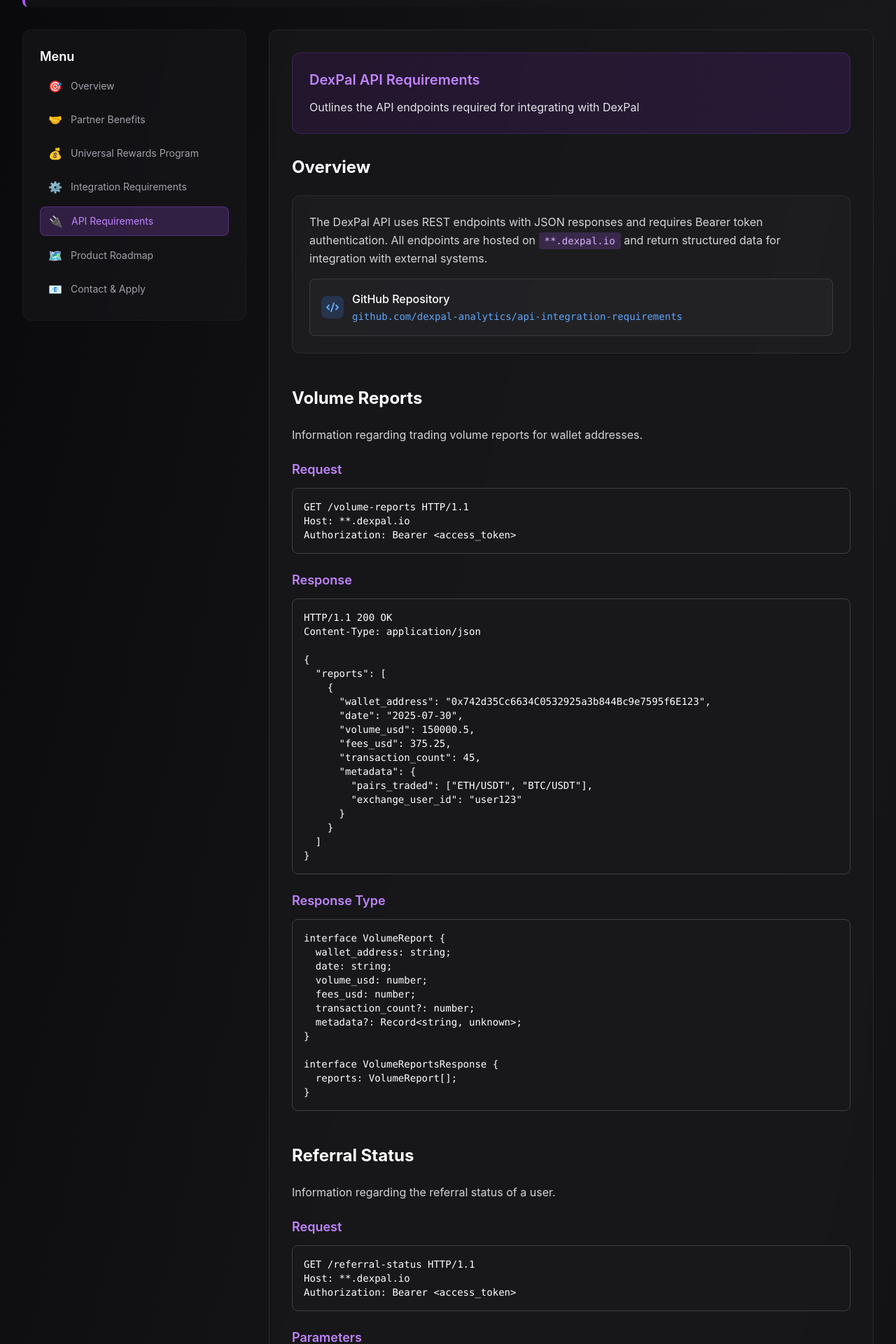
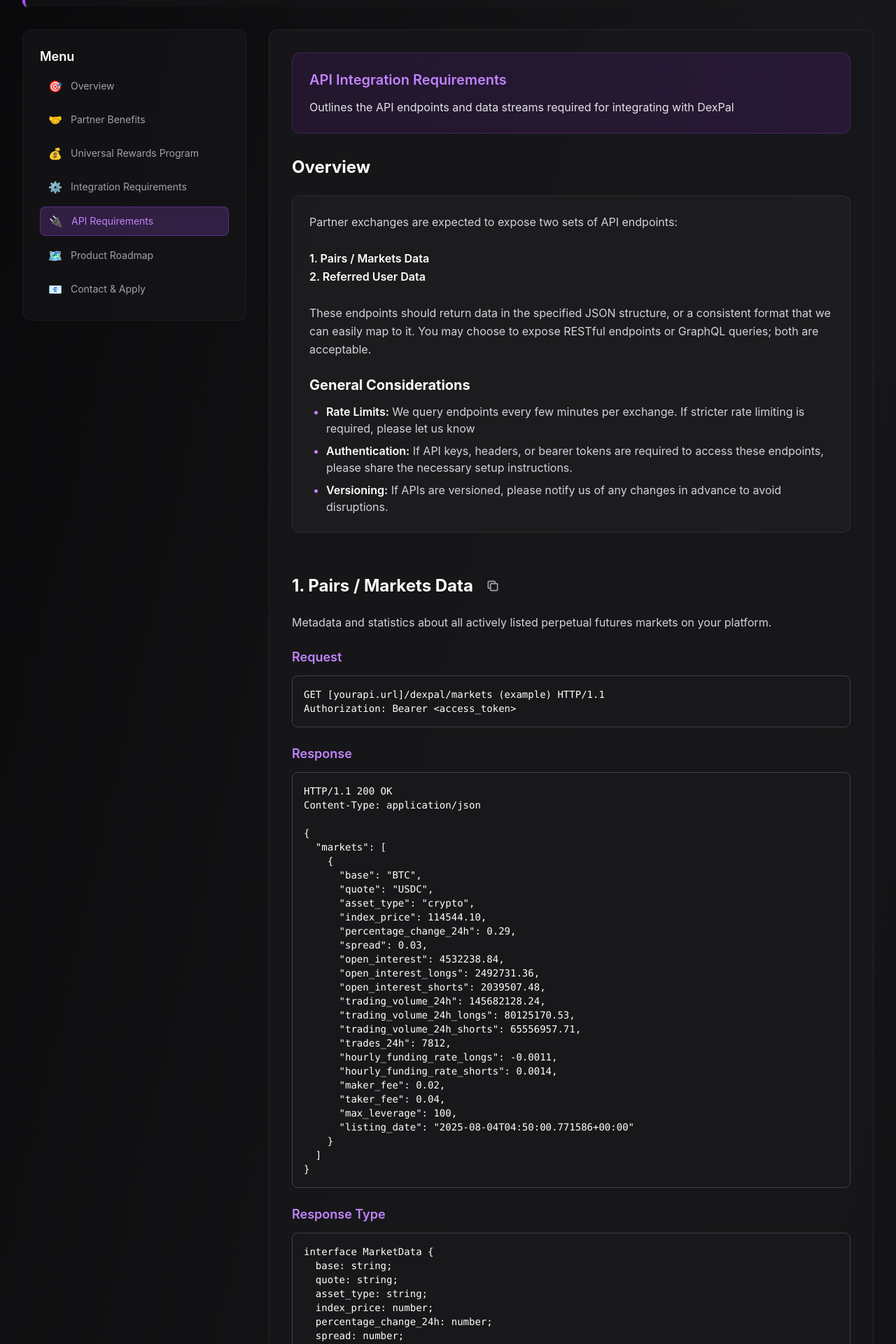
Before and after one commit to emtl688/dexpal-integrators, a React (Create React App) app: page /api in a window 1280 px wide. Shown: the part 216-2136 px from the top of the page at 70% size. Built offline with nearby package versions, Linux system fonts and the light colour scheme.

Commit message:
api integration updates

```diff
--- a/src/components/DexPalPartnershipDashboard.js
+++ b/src/components/DexPalPartnershipDashboard.js
@@ -13,6 +13,7 @@
 
   const [activeTab, setActiveTab] = useState(getCurrentTab);
   const [isMobileMenuOpen, setIsMobileMenuOpen] = useState(false);
+  const [copiedFragment, setCopiedFragment] = useState("");
 
   // Update activeTab when the route changes
   useEffect(() => {
@@ -20,6 +21,28 @@
     // eslint-disable-next-line
   }, [location.pathname]);
 
+  // Handle URL fragments (anchor links) for deep linking to sections
+  useEffect(() => {
+    const handleFragment = () => {
+      const fragment = location.hash.substring(1); // Remove the '#'
+      if (fragment && activeTab === "api") {
+        // Small delay to ensure content is rendered
+        setTimeout(() => {
+          const element = document.getElementById(fragment);
+          if (element) {
+            element.scrollIntoView({
+              behavior: "smooth",
+              block: "start",
+            });
+          }
+        }, 100);
+      }
+    };
+
+    handleFragment();
+    // eslint-disable-next-line
+  }, [location.hash, activeTab]);
+
   // Handle tab navigation
   const handleTabChange = (tabId) => {
     navigate(`/${tabId}`);
@@ -29,6 +52,20 @@
     setTimeout(() => {
       window.scrollTo({ top: 0, behavior: "smooth" });
     }, 100);
+  };
+
+  // Copy section link to clipboard
+  const copyLinkToSection = async (fragmentId) => {
+    const linkWithFragment = `http://partners.dexpal.io/api#${fragmentId}`;
+
+    try {
+      await navigator.clipboard.writeText(linkWithFragment);
+      setCopiedFragment(fragmentId);
+      // Clear the feedback after 2 seconds
+      setTimeout(() => setCopiedFragment(""), 2000);
+    } catch (err) {
+      console.error("Failed to copy link:", err);
+    }
   };
 
   const sideBarNavLinks = [
@@ -671,10 +708,11 @@
         {/* Page Introduction */}
         <div className="bg-gradient-to-r from-purple-900/20 to-purple-800/20 border border-purple-500/20 rounded-xl p-6 max-md:p-4 mb-8">
           <h3 className="text-xl font-semibold text-purple-400 mb-3">
-            DexPal API Requirements
+            API Integration Requirements
           </h3>
           <p className="text-zinc-200 leading-relaxed">
-            Outlines the API endpoints required for integrating with DexPal
+            Outlines the API endpoints and data streams required for integrating
+            with DexPal
           </p>
         </div>
 
@@ -682,15 +720,51 @@
         <div className="mb-12">
           <h2 className="text-2xl font-bold text-white mb-6">Overview</h2>
           <div className="bg-zinc-800/40 border border-zinc-700/50 rounded-xl p-6 mb-6">
-            <p className="text-zinc-300 leading-relaxed mb-4">
-              The DexPal API uses REST endpoints with JSON responses and
-              requires Bearer token authentication. All endpoints are hosted on{" "}
-              <code className="bg-purple-500/20 text-purple-300 px-2 py-1 rounded text-sm">
-                **.dexpal.io
-              </code>{" "}
-              and return structured data for integration with external systems.
-            </p>
-            <div className="flex items-center space-x-3 bg-zinc-800/60 border border-zinc-600/50 rounded-lg p-4">
+            <p className="text-zinc-300 leading-relaxed">
+              Partner exchanges are expected to expose two sets of API
+              endpoints:
+              <br />
+              <br />
+              <span className="font-semibold text-white">
+                1. Pairs / Markets Data
+              </span>
+              <br />
+              <span className="font-semibold text-white">
+                2. Referred User Data
+              </span>
+              <br />
+              <br />
+              These endpoints should return data in the specified JSON
+              structure, or a consistent format that we can easily map to it.
+              You may choose to expose RESTful endpoints or GraphQL queries;
+              both are acceptable.
+            </p>
+            <h3 className="text-xl font-bold text-white mt-6">
+              General Considerations
+            </h3>
+            <ul className="space-y-2 text-zinc-300 list-disc marker:text-purple-400 ml-6 mt-3">
+              <li>
+                <span className="font-semibold text-white">Rate Limits:</span>
+                &nbsp;We query endpoints every few minutes per exchange. If
+                stricter rate limiting is required, please let us know
+              </li>
+              <li>
+                <span className="font-semibold text-white">
+                  Authentication:
+                </span>
+                &nbsp;If API keys, headers, or bearer tokens are required to
+                access these endpoints, please share the necessary setup
+                instructions.
+              </li>
+              <li>
+                <span className="font-semibold text-white">Versioning:</span>
+                &nbsp;If APIs are versioned, please notify us of any changes in
+                advance to avoid disruptions.
+              </li>
+            </ul>
+          </div>
+
+          {/* <div className="flex items-center space-x-3 bg-zinc-800/60 border border-zinc-600/50 rounded-lg p-4">
             <div className="w-8 h-8 bg-blue-500/20 rounded-lg flex items-center justify-center">
               <svg
                 className="w-5 h-5 text-blue-400"
@@ -715,240 +789,49 @@
                 github.com/dexpal-analytics/api-integration-requirements
               </a>
             </div>
-            </div>
-          </div>
-        </div>
-
-        {/* Volume Reports */}
+          </div> */}
+        </div>
+
+        {/* Markets Data */}
         <div className="mb-12">
-          <h2 className="text-2xl font-bold text-white mb-6">Volume Reports</h2>
-          <p className="text-zinc-300 mb-6">
-            Information regarding trading volume reports for wallet addresses.
-          </p>
-
-          <div className="space-y-6">
-            {/* Request */}
-            <div>
-              <h3 className="text-lg font-semibold text-purple-400 mb-3">
-                Request
-              </h3>
-              <div className="bg-zinc-900 border border-zinc-700 rounded-lg p-4 overflow-x-auto">
-                <pre className="text-white text-sm font-mono">
-                  {`GET /volume-reports HTTP/1.1
-Host: **.dexpal.io
-Authorization: Bearer <access_token>`}
-                </pre>
-              </div>
-            </div>
-
-            {/* Response */}
-            <div>
-              <h3 className="text-lg font-semibold text-purple-400 mb-3">
-                Response
-              </h3>
-              <div className="bg-zinc-900 border border-zinc-700 rounded-lg p-4 overflow-x-auto">
-                <pre className="text-white text-sm font-mono">
-                  {`HTTP/1.1 200 OK
-Content-Type: application/json
-
-{
-  "reports": [
-    {
-      "wallet_address": "0x742d35Cc6634C0532925a3b844Bc9e7595f6E123",
-      "date": "2025-07-30",
-      "volume_usd": 150000.5,
-      "fees_usd": 375.25,
-      "transaction_count": 45,
-      "metadata": {
-        "pairs_traded": ["ETH/USDT", "BTC/USDT"],
-        "exchange_user_id": "user123"
-      }
-    }
-  ]
-}`}
-                </pre>
-              </div>
-            </div>
-
-            {/* Response Type */}
-            <div>
-              <h3 className="text-lg font-semibold text-purple-400 mb-3">
-                Response Type
-              </h3>
-              <div className="bg-zinc-900 border border-zinc-700 rounded-lg p-4 overflow-x-auto">
-                <pre className="text-white text-sm font-mono">
-                  {`interface VolumeReport {
-  wallet_address: string;
-  date: string;
-  volume_usd: number;
-  fees_usd: number;
-  transaction_count?: number;
-  metadata?: Record<string, unknown>;
-}
-
-interface VolumeReportsResponse {
-  reports: VolumeReport[];
-}`}
-                </pre>
-              </div>
-            </div>
-          </div>
-        </div>
-
-        {/* Referral Status */}
-        <div className="mb-12">
-          <h2 className="text-2xl font-bold text-white mb-6">
-            Referral Status
+          <div id="pairs" className="pt-3 flex items-center mb-6">
+            <h2 className="text-2xl font-bold text-white">
+              1. Pairs / Markets Data
             </h2>
-          <p className="text-zinc-300 mb-6">
-            Information regarding the referral status of a user.
-          </p>
-
-          <div className="space-y-6">
-            {/* Request */}
-            <div>
-              <h3 className="text-lg font-semibold text-purple-400 mb-3">
-                Request
-              </h3>
-              <div className="bg-zinc-900 border border-zinc-700 rounded-lg p-4 overflow-x-auto">
-                <pre className="text-white text-sm font-mono">
-                  {`GET /referral-status HTTP/1.1
-Host: **.dexpal.io
-Authorization: Bearer <access_token>`}
-                </pre>
-              </div>
-            </div>
-
-            {/* Parameters */}
-            <div>
-              <h3 className="text-lg font-semibold text-purple-400 mb-3">
-                Parameters
-              </h3>
-              <div className="bg-zinc-800/40 border border-zinc-700/50 rounded-xl p-4">
-                <ul className="space-y-2 text-zinc-300">
-                  <li>
-                    <code className="bg-purple-500/20 text-purple-300 px-2 py-1 rounded text-sm">
-                      user_address
-                    </code>
-                    <span className="text-red-400 ml-2">(required)</span>
-                    <span className="ml-2">The user's wallet address.</span>
-                  </li>
-                </ul>
-              </div>
-            </div>
-
-            {/* Response */}
-            <div>
-              <h3 className="text-lg font-semibold text-purple-400 mb-3">
-                Response
-              </h3>
-              <div className="bg-zinc-900 border border-zinc-700 rounded-lg p-4 overflow-x-auto">
-                <pre className="text-white text-sm font-mono">
-                  {`HTTP/1.1 200 OK
-Content-Type: application/json
-
-{
-  "is_active": true
-}`}
-                </pre>
-              </div>
-            </div>
-
-            {/* Response Type */}
-            <div>
-              <h3 className="text-lg font-semibold text-purple-400 mb-3">
-                Response Type
-              </h3>
-              <div className="bg-zinc-900 border border-zinc-700 rounded-lg p-4 overflow-x-auto">
-                <pre className="text-white text-sm font-mono">
-                  {`interface ReferralStatusResponse {
-  is_active: boolean;
-}`}
-                </pre>
-              </div>
-            </div>
-          </div>
-        </div>
-
-        {/* DEX Points Balance */}
-        <div className="mb-12">
-          <h2 className="text-2xl font-bold text-white mb-6">
-            DEX Points Balance (Optional)
-          </h2>
-          <p className="text-zinc-300 mb-6">
-            Information regarding points balances for DEXs that have their own
-            points system.
-          </p>
-
-          <div className="space-y-6">
-            {/* Request */}
-            <div>
-              <h3 className="text-lg font-semibold text-purple-400 mb-3">
-                Request
-              </h3>
-              <div className="bg-zinc-900 border border-zinc-700 rounded-lg p-4 overflow-x-auto">
-                <pre className="text-white text-sm font-mono">
-                  {`GET /dex-points-balance HTTP/1.1
-Host: **.dexpal.io
-Authorization: Bearer <access_token>`}
-                </pre>
-              </div>
-            </div>
-
-            {/* Parameters */}
-            <div>
-              <h3 className="text-lg font-semibold text-purple-400 mb-3">
-                Parameters
-              </h3>
-              <div className="bg-zinc-800/40 border border-zinc-700/50 rounded-xl p-4">
-                <ul className="space-y-2 text-zinc-300">
-                  <li>
-                    <code className="bg-purple-500/20 text-purple-300 px-2 py-1 rounded text-sm">
-                      user_address
-                    </code>
-                    <span className="text-red-400 ml-2">(required)</span>
-                    <span className="ml-2">The user's wallet address.</span>
-                  </li>
-                </ul>
-              </div>
-            </div>
-
-            {/* Response */}
-            <div>
-              <h3 className="text-lg font-semibold text-purple-400 mb-3">
-                Response
-              </h3>
-              <div className="bg-zinc-900 border border-zinc-700 rounded-lg p-4 overflow-x-auto">
-                <pre className="text-white text-sm font-mono">
-                  {`HTTP/1.1 200 OK
-Content-Type: application/json
-
-{
-  "points": 100
-}`}
-                </pre>
-              </div>
-            </div>
-
-            {/* Response Type */}
-            <div>
-              <h3 className="text-lg font-semibold text-purple-400 mb-3">
-                Response Type
-              </h3>
-              <div className="bg-zinc-900 border border-zinc-700 rounded-lg p-4 overflow-x-auto">
-                <pre className="text-white text-sm font-mono">
-                  {`interface DEXPointsBalanceResponse {
-  points: number;
-}`}
-                </pre>
-              </div>
-            </div>
-          </div>
-        </div>
-
-        {/* Markets Data */}
-        <div>
-          <h2 className="text-2xl font-bold text-white mb-6">Markets Data</h2>
+            <button
+              onClick={() => copyLinkToSection("pairs")}
+              className="ml-3 p-1.5 text-zinc-400 hover:text-zinc-200 transition-colors"
+              title={copiedFragment === "pairs" ? "Copied!" : "Copy link"}
+            >
+              {copiedFragment === "pairs" ? (
+                <svg
+                  className="w-5 h-5 text-green-400"
+                  fill="currentColor"
+                  viewBox="0 0 20 20"
+                >
+                  <path
+                    fillRule="evenodd"
+                    d="M16.707 5.293a1 1 0 010 1.414l-8 8a1 1 0 01-1.414 0l-4-4a1 1 0 011.414-1.414L8 12.586l7.293-7.293a1 1 0 011.414 0z"
+                    clipRule="evenodd"
+                  />
+                </svg>
+              ) : (
+                <svg
+                  className="w-5 h-5"
+                  fill="none"
+                  stroke="currentColor"
+                  viewBox="0 0 24 24"
+                >
+                  <path
+                    strokeLinecap="round"
+                    strokeLinejoin="round"
+                    strokeWidth={2}
+                    d="M8 16H6a2 2 0 01-2-2V6a2 2 0 012-2h8a2 2 0 012 2v2m-6 12h8a2 2 0 002-2v-8a2 2 0 00-2-2h-8a2 2 0 00-2 2v8a2 2 0 002 2z"
+                  />
+                </svg>
+              )}
+            </button>
+          </div>
           <p className="text-zinc-300 mb-6">
             Metadata and statistics about all actively listed perpetual futures
             markets on your platform.
@@ -962,8 +845,7 @@
               </h3>
               <div className="bg-zinc-900 border border-zinc-700 rounded-lg p-4 overflow-x-auto">
                 <pre className="text-white text-sm font-mono">
-                  {`GET /markets HTTP/1.1
-Host: **.dexpal.io
+                  {`GET [yourapi.url]/dexpal/markets (example) HTTP/1.1
 Authorization: Bearer <access_token>`}
                 </pre>
               </div>
@@ -1094,6 +976,275 @@
             </div>
           </div>
         </div>
+
+        <div id="referred-users" className="pt-3 flex items-center my-6">
+          <h2 className="text-2xl font-bold text-white">
+            2. Referred Users Data
+          </h2>
+          <button
+            onClick={() => copyLinkToSection("referred-users")}
+            className="ml-3 p-1.5 text-zinc-400 hover:text-zinc-200 transition-colors"
+            title={
+              copiedFragment === "referred-users" ? "Copied!" : "Copy link"
+            }
+          >
+            {copiedFragment === "referred-users" ? (
+              <svg
+                className="w-5 h-5 text-green-400"
+                fill="currentColor"
+                viewBox="0 0 20 20"
+              >
+                <path
+                  fillRule="evenodd"
+                  d="M16.707 5.293a1 1 0 010 1.414l-8 8a1 1 0 01-1.414 0l-4-4a1 1 0 011.414-1.414L8 12.586l7.293-7.293a1 1 0 011.414 0z"
+                  clipRule="evenodd"
+                />
+              </svg>
+            ) : (
+              <svg
+                className="w-5 h-5"
+                fill="none"
+                stroke="currentColor"
+                viewBox="0 0 24 24"
+              >
+                <path
+                  strokeLinecap="round"
+                  strokeLinejoin="round"
+                  strokeWidth={2}
+                  d="M8 16H6a2 2 0 01-2-2V6a2 2 0 012-2h8a2 2 0 012 2v2m-6 12h8a2 2 0 002-2v-8a2 2 0 00-2-2h-8a2 2 0 00-2 2v8a2 2 0 002 2z"
+                />
+              </svg>
+            )}
+          </button>
+        </div>
+        <p className="text-zinc-300 mb-6">
+          The following endpoints allow us to track trading activity and
+          referral fee contribution from users who were referred via our
+          platform. We use this data to calculate and distribute rewards to your
+          users.
+        </p>
+
+        {/* Volume Reports */}
+        <div className="mb-12">
+          <h2 className="text-xl font-bold text-white mb-3">Volume Reports</h2>
+          <p className="text-zinc-300 mb-3">
+            Information regarding trading volume reports for wallet addresses.
+          </p>
+
+          <div className="space-y-6">
+            {/* Request */}
+            <div>
+              <h3 className="text-lg font-semibold text-purple-400 mb-3">
+                Request
+              </h3>
+              <div className="bg-zinc-900 border border-zinc-700 rounded-lg p-4 overflow-x-auto">
+                <pre className="text-white text-sm font-mono">
+                  {`GET [yourapi.url]/dexpal/volume-reports (example) HTTP/1.1
+Authorization: Bearer <access_token>`}
+                </pre>
+              </div>
+            </div>
+
+            {/* Response */}
+            <div>
+              <h3 className="text-lg font-semibold text-purple-400 mb-3">
+                Response
+              </h3>
+              <div className="bg-zinc-900 border border-zinc-700 rounded-lg p-4 overflow-x-auto">
+                <pre className="text-white text-sm font-mono">
+                  {`HTTP/1.1 200 OK
+Content-Type: application/json
+
+{
+  "reports": [
+    {
+      "wallet_address": "0x742d35Cc6634C0532925a3b844Bc9e7595f6E123",
+      "date": "2025-07-30",
+      "volume_usd": 150000.5,
+      "fees_usd": 375.25,
+      "transaction_count": 45,
+      "metadata": {
+        "pairs_traded": ["ETH/USDT", "BTC/USDT"],
+        "exchange_user_id": "user123"
+      }
+    }
+  ]
+}`}
+                </pre>
+              </div>
+            </div>
+
+            {/* Response Type */}
+            <div>
+              <h3 className="text-lg font-semibold text-purple-400 mb-3">
+                Response Type
+              </h3>
+              <div className="bg-zinc-900 border border-zinc-700 rounded-lg p-4 overflow-x-auto">
+                <pre className="text-white text-sm font-mono">
+                  {`interface VolumeReport {
+  wallet_address: string;
+  date: string;
+  volume_usd: number;
+  fees_usd: number;
+  transaction_count?: number;
+  metadata?: Record<string, unknown>;
+}
+
+interface VolumeReportsResponse {
+  reports: VolumeReport[];
+}`}
+                </pre>
+              </div>
+            </div>
+          </div>
+        </div>
+
+        {/* Referral Status */}
+        <div className="mb-12">
+          <h2 className="text-xl font-bold text-white mb-3">Referral Status</h2>
+          <p className="text-zinc-300 mb-3">
+            Information regarding the referral status of a user.
+          </p>
+
+          <div className="space-y-6">
+            {/* Request */}
+            <div>
+              <h3 className="text-lg font-semibold text-purple-400 mb-3">
+                Request
+              </h3>
+              <div className="bg-zinc-900 border border-zinc-700 rounded-lg p-4 overflow-x-auto">
+                <pre className="text-white text-sm font-mono">
+                  {`GET [yourapi.url]/dexpal/referral-status (example) HTTP/1.1
+Authorization: Bearer <access_token>`}
+                </pre>
+              </div>
+            </div>
+
+            {/* Parameters */}
+            <div>
+              <h3 className="text-lg font-semibold text-purple-400 mb-3">
+                Parameters
+              </h3>
+              <div className="bg-zinc-800/40 border border-zinc-700/50 rounded-xl p-4">
+                <ul className="space-y-2 text-zinc-300">
+                  <li>
+                    <code className="bg-purple-500/20 text-purple-300 px-2 py-1 rounded text-sm">
+                      user_address
+                    </code>
+                    <span className="text-red-400 ml-2">(required)</span>
+                    <span className="ml-2">The user's wallet address.</span>
+                  </li>
+                </ul>
+              </div>
+            </div>
+
+            {/* Response */}
+            <div>
+              <h3 className="text-lg font-semibold text-purple-400 mb-3">
+                Response
+              </h3>
+              <div className="bg-zinc-900 border border-zinc-700 rounded-lg p-4 overflow-x-auto">
+                <pre className="text-white text-sm font-mono">
+                  {`HTTP/1.1 200 OK
+Content-Type: application/json
+
+{
+  "is_active": true
+}`}
+                </pre>
+              </div>
+            </div>
+
+            {/* Response Type */}
+            <div>
+              <h3 className="text-lg font-semibold text-purple-400 mb-3">
+                Response Type
+              </h3>
+              <div className="bg-zinc-900 border border-zinc-700 rounded-lg p-4 overflow-x-auto">
+                <pre className="text-white text-sm font-mono">
+                  {`interface ReferralStatusResponse {
+  is_active: boolean;
+}`}
+                </pre>
+              </div>
+            </div>
+          </div>
+        </div>
+
+        {/* DEX Points Balance */}
+        <div>
+          <h2 className="text-xl font-bold text-white mb-3">
+            DEX Points Balance (Optional)
+          </h2>
+          <p className="text-zinc-300 mb-3">
+            Information regarding points balances for DEXs that have their own
+            points system.
+          </p>
+
+          <div className="space-y-6">
+            {/* Request */}
+            <div>
+              <h3 className="text-lg font-semibold text-purple-400 mb-3">
+                Request
+              </h3>
+              <div className="bg-zinc-900 border border-zinc-700 rounded-lg p-4 overflow-x-auto">
+                <pre className="text-white text-sm font-mono">
+                  {`GET [yourapi.url]/dexpal/dex-points-balance (example) HTTP/1.1
+Authorization: Bearer <access_token>`}
+                </pre>
+              </div>
+            </div>
+
+            {/* Parameters */}
+            <div>
+              <h3 className="text-lg font-semibold text-purple-400 mb-3">
+                Parameters
+              </h3>
+              <div className="bg-zinc-800/40 border border-zinc-700/50 rounded-xl p-4">
+                <ul className="space-y-2 text-zinc-300">
+                  <li>
+                    <code className="bg-purple-500/20 text-purple-300 px-2 py-1 rounded text-sm">
+                      user_address
+                    </code>
+                    <span className="text-red-400 ml-2">(required)</span>
+                    <span className="ml-2">The user's wallet address.</span>
+                  </li>
+                </ul>
+              </div>
+            </div>
+
+            {/* Response */}
+            <div>
+              <h3 className="text-lg font-semibold text-purple-400 mb-3">
+                Response
+              </h3>
+              <div className="bg-zinc-900 border border-zinc-700 rounded-lg p-4 overflow-x-auto">
+                <pre className="text-white text-sm font-mono">
+                  {`HTTP/1.1 200 OK
+Content-Type: application/json
+
+{
+  "points": 100
+}`}
+                </pre>
+              </div>
+            </div>
+
+            {/* Response Type */}
+            <div>
+              <h3 className="text-lg font-semibold text-purple-400 mb-3">
+                Response Type
+              </h3>
+              <div className="bg-zinc-900 border border-zinc-700 rounded-lg p-4 overflow-x-auto">
+                <pre className="text-white text-sm font-mono">
+                  {`interface DEXPointsBalanceResponse {
+  points: number;
+}`}
+                </pre>
+              </div>
+            </div>
+          </div>
+        </div>
       </div>
     </div>
   );
```
Lines whose indentation alone changed are shown as unchanged.
